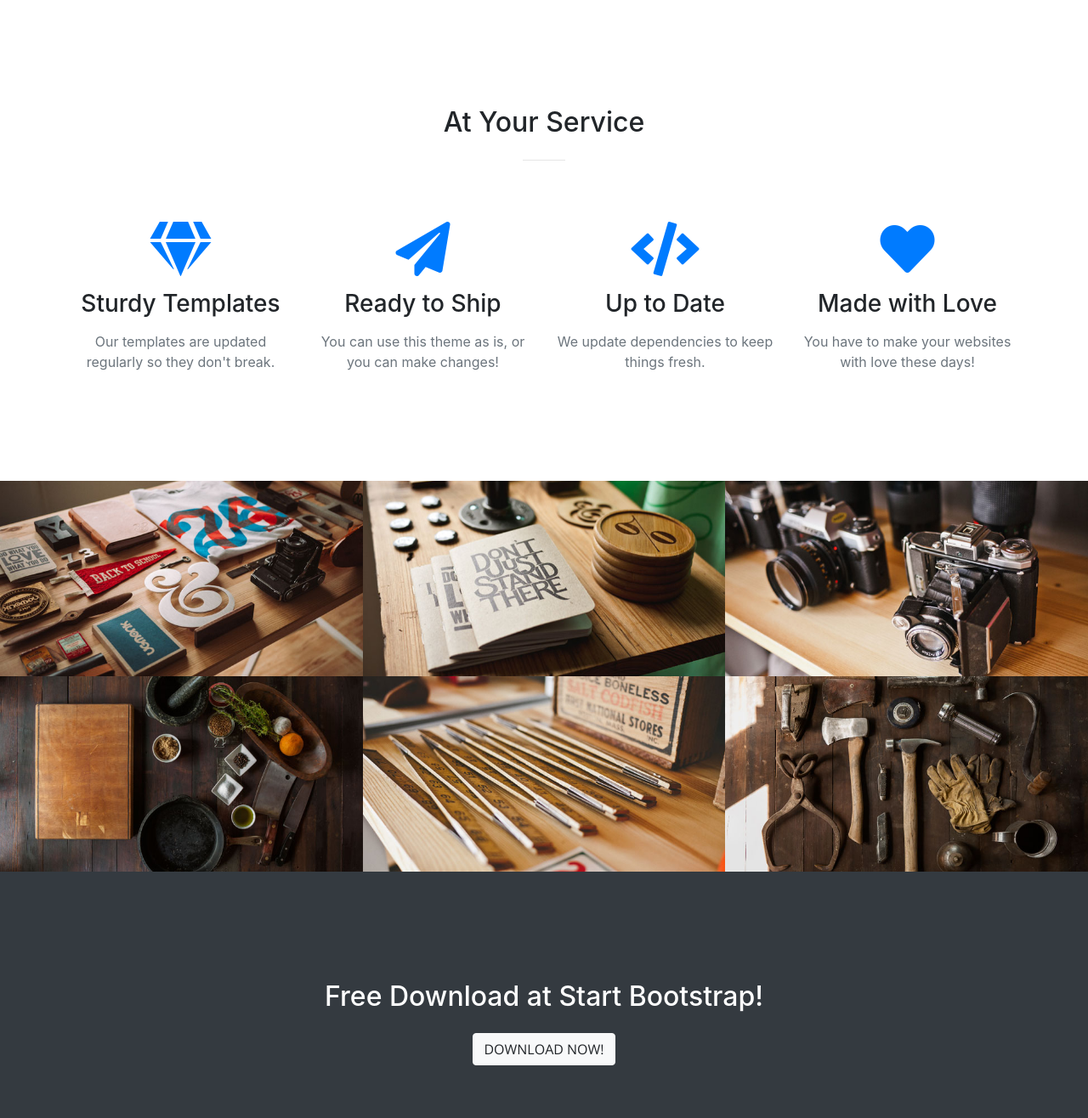
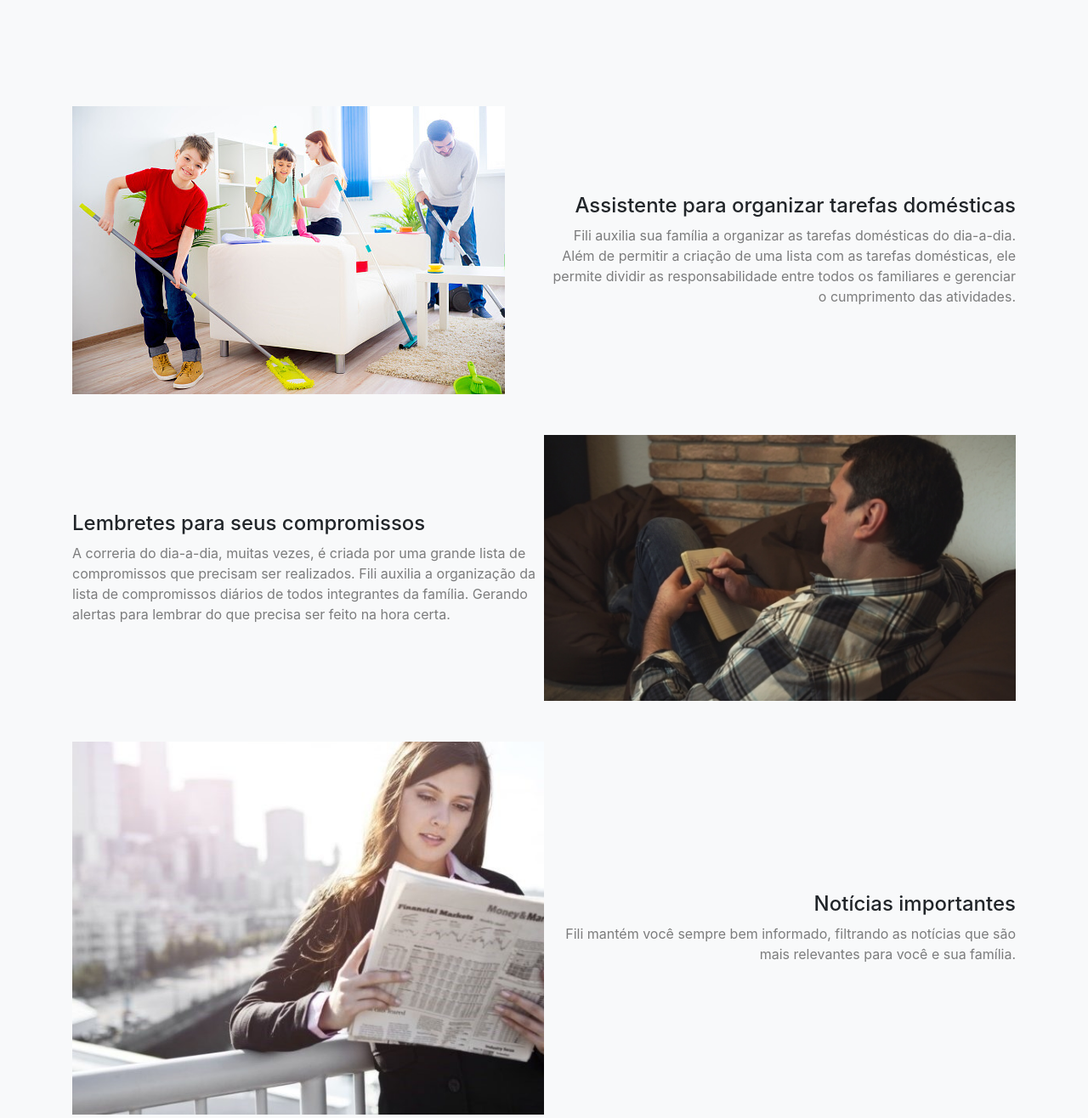
Before and after one commit to carloshahn/Fili, a website with bundled scripts: page index.html in a window 1280 px wide. Shown: the part 1280-2596 px from the top of the page at 85% size. Built offline with nearby package versions, Linux system fonts and the light colour scheme.

Commit message:
primeira versao da tela de sobre

```diff
--- a/index.html
+++ b/index.html
@@ -84,8 +84,61 @@
       </div>
     </section>
 
-    <section id="services">
+    <section id="services" class="projects-section bg-light">
+      <!-- Projects Section -->
       <div class="container">
+
+        <!-- Featured Project Row -->
+        <div class="row align-items-center no-gutters mb-4 mb-lg-5">
+          <div class="col-xl-6 col-lg-6">
+            <img class="img-fluid mb-3 mb-lg-0" src="img/family-cleaning.jpg" alt="">
+          </div>
+          <div class="col-xl-6 col-lg-6">
+            <div class="featured-text text-center text-lg-right">
+              <h4>Assistente para organizar tarefas domésticas</h4>
+              <p class="text-black-50 mb-0">Fili auxilia sua família a organizar as tarefas domésticas do dia-a-dia. Além de permitir a criação de uma lista com as tarefas domésticas, ele permite dividir as responsabilidade entre todos os familiares e gerenciar o cumprimento das atividades.</p>
+            </div>
+          </div>
+        </div>
+
+        <div class="row align-items-center no-gutters mb-4 mb-lg-5">
+          <div class="col-xl-6 col-lg-6">
+            <h4>Lembretes para seus compromissos</h4>
+            <p class="text-black-50 mb-0">A correria do dia-a-dia, muitas vezes, é criada por uma grande lista de compromissos que precisam ser realizados. Fili auxilia a organização da lista de compromissos diários de todos integrantes da família. Gerando alertas para lembrar do que precisa ser feito na hora certa.</p>
+          </div>
+          <div class="col-xl-6 col-lg-6">
+            <div class="featured-text text-center text-lg-left">
+              <img class="img-fluid mb-3 mb-lg-0" src="img/tasklistman.jpg" alt="">
+            </div>
+          </div>
+        </div>
+
+        <div class="row align-items-center no-gutters mb-4 mb-lg-5">
+          <div class="col-xl-6 col-lg-6">
+            <img class="img-fluid mb-3 mb-lg-0" src="img/newspaper.jpg" alt="">
+          </div>
+          <div class="col-xl-6 col-lg-6">
+            <div class="featured-text text-center text-lg-right">
+              <h4>Notícias importantes</h4>
+              <p class="text-black-50 mb-0">Fili mantém você sempre bem informado, filtrando as notícias que são mais relevantes para você e sua família.</p>
+            </div>
+          </div>
+        </div>
+
+        <div class="row align-items-center no-gutters mb-4 mb-lg-5">
+          <div class="col-xl-6 col-lg-6">
+            <h4>Gameficação das tarefas</h4>
+            <p class="text-black-50 mb-0">Fili transforma o gerenciamento das tarefas e compromissos em uma grande competição. Todos os integrantes da família recebem pontos pelas tarefas cumpridas, gerando um ranking de quem esta ganhando.</p>
+          </div>
+          <div class="col-xl-6 col-lg-6">
+            <div class="featured-text text-center text-lg-left">
+              <img class="img-fluid mb-3 mb-lg-0" src="img/gameboard.jpg" alt="">
+            </div>
+          </div>
+        </div>
+
+      </div>
+      <!--<div class="container">
         <div class="row">
           <div class="col-lg-12 text-center">
             <h2 class="section-heading">At Your Service</h2>
@@ -124,7 +177,7 @@
             </div>
           </div>
         </div>
-      </div>
+      </div> -->
     </section>
 
     <section class="p-0" id="portfolio">
```
Also changed, not shown: img/family-cleaning.jpg (added), img/gameboard.jpg (added), img/newspaper.jpg (added), img/tasklistman.jpg (added).
